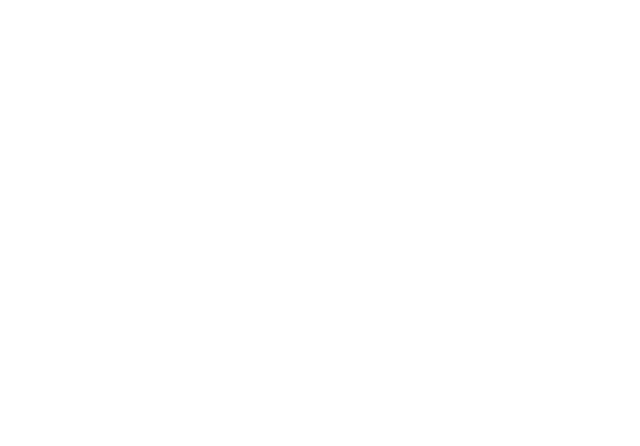
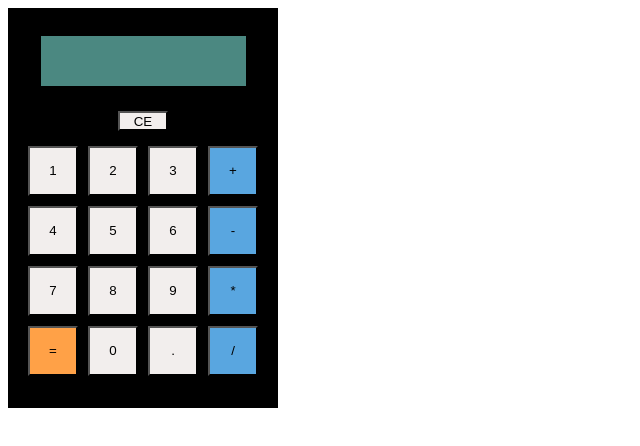
Before and after one commit to MaxKamenskii/odin-calculator, a plain HTML site: page index.html in a window 1280 px wide. Shown: the whole page, without its empty margins (0-640 px from the left). Drawn offline with Linux system fonts and the light colour scheme.

Commit message:
Add html layout and style

```diff
--- a/index.html
+++ b/index.html
@@ -8,6 +8,36 @@
     <script src="script.js" defer> </script>
 </head>
 <body>
+    <div>
+        <div id="blackshell">
 
+            <div id="upperDisplay"></div>
+            <div id="display"></div>
+
+            <button class="numpad_button" data-value="CE"> CE </button>
+            <div id="calc_buttons">
+                <div id="numbers">
+                    <button class="numpad_button" data-value="1"> 1 </button>
+                    <button class="numpad_button" data-value="2"> 2 </button>
+                    <button class="numpad_button" data-value="3"> 3 </button>
+                    <button class="numpad_button" data-value="4"> 4 </button>
+                    <button class="numpad_button" data-value="5"> 5 </button>
+                    <button class="numpad_button" data-value="6"> 6 </button>
+                    <button class="numpad_button" data-value="7"> 7 </button>
+                    <button class="numpad_button" data-value="8"> 8 </button>
+                    <button class="numpad_button" data-value="9"> 9 </button>
+                    <button class="operator_button" data-value="="> = </button>
+                    <button class="numpad_button" data-value="0"> 0 </button>
+                    <button class="numpad_button" data-value="."> . </button>
+                </div>
+                <div id="operators">
+                    <button class="operator_button" data-value="+"> + </button>
+                    <button class="operator_button" data-value="-"> - </button>
+                    <button class="operator_button" data-value="*"> * </button>
+                    <button class="operator_button" data-value="/"> / </button>
+                </div>
+            </div>
+        </div>
+    </div>
 </body>
 </html>
--- a/style.css
+++ b/style.css
@@ -0,0 +1,66 @@
+.numpad_button {
+    background-color: #F2EEED;
+    margin: 5px;
+    height: 50px;
+    width: 50px;
+}
+
+#numbers {
+    display: flex;
+    width: 180px;
+    height: 240px;
+    flex-wrap: wrap;
+    justify-content: center;
+}
+
+button[data-value="CE"] {
+    background-color: #F2EEED;
+    margin-bottom: 10px;
+    height: 20px;
+    width: 50px;
+}
+
+#calc_buttons {
+    display: flex;
+}
+
+#operators {
+    display: flex;
+    flex-direction: column;
+}
+
+.operator_button {
+    height: 50px;
+    width: 50px;
+    margin: 5px;
+    background-color: #59A6E0;
+}
+
+button[data-value="="] {
+    background-color: #FFA147;
+}
+
+#blackshell {
+    background-color: black;
+    width:270px;
+    height: 400px;
+    display: flex;
+    flex-direction: column;
+    justify-content: center;
+    align-items: center;
+}
+
+#display {
+    background-color: #4B8881;
+    width: 200px;
+    height: 25px;
+    padding-left: 5px;
+    margin-bottom: 20px;
+}
+
+#upperDisplay {
+    background-color: #4B8881;
+    width: 200px;
+    height: 25px;
+    padding-left: 5px;
+}
```
